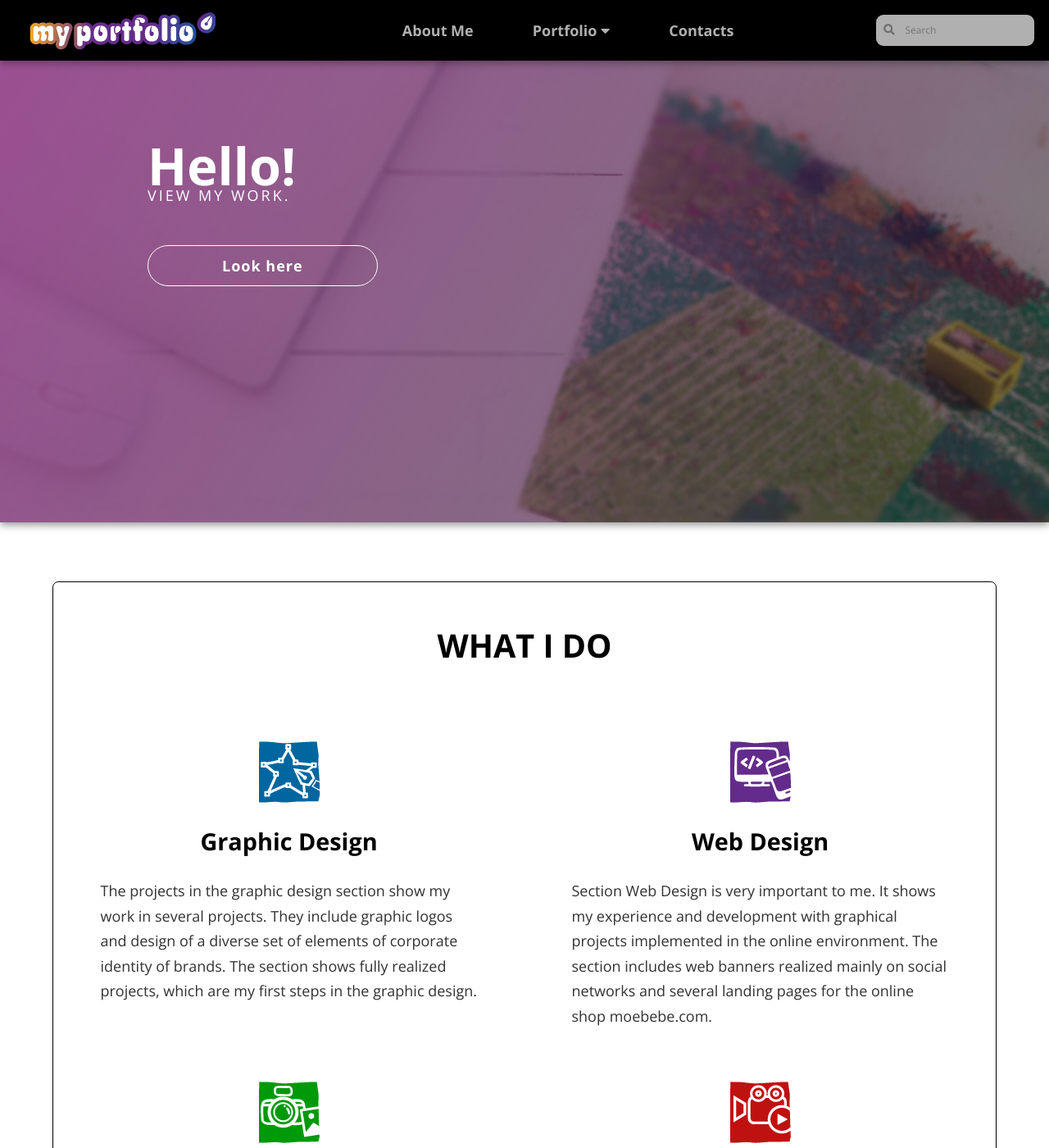
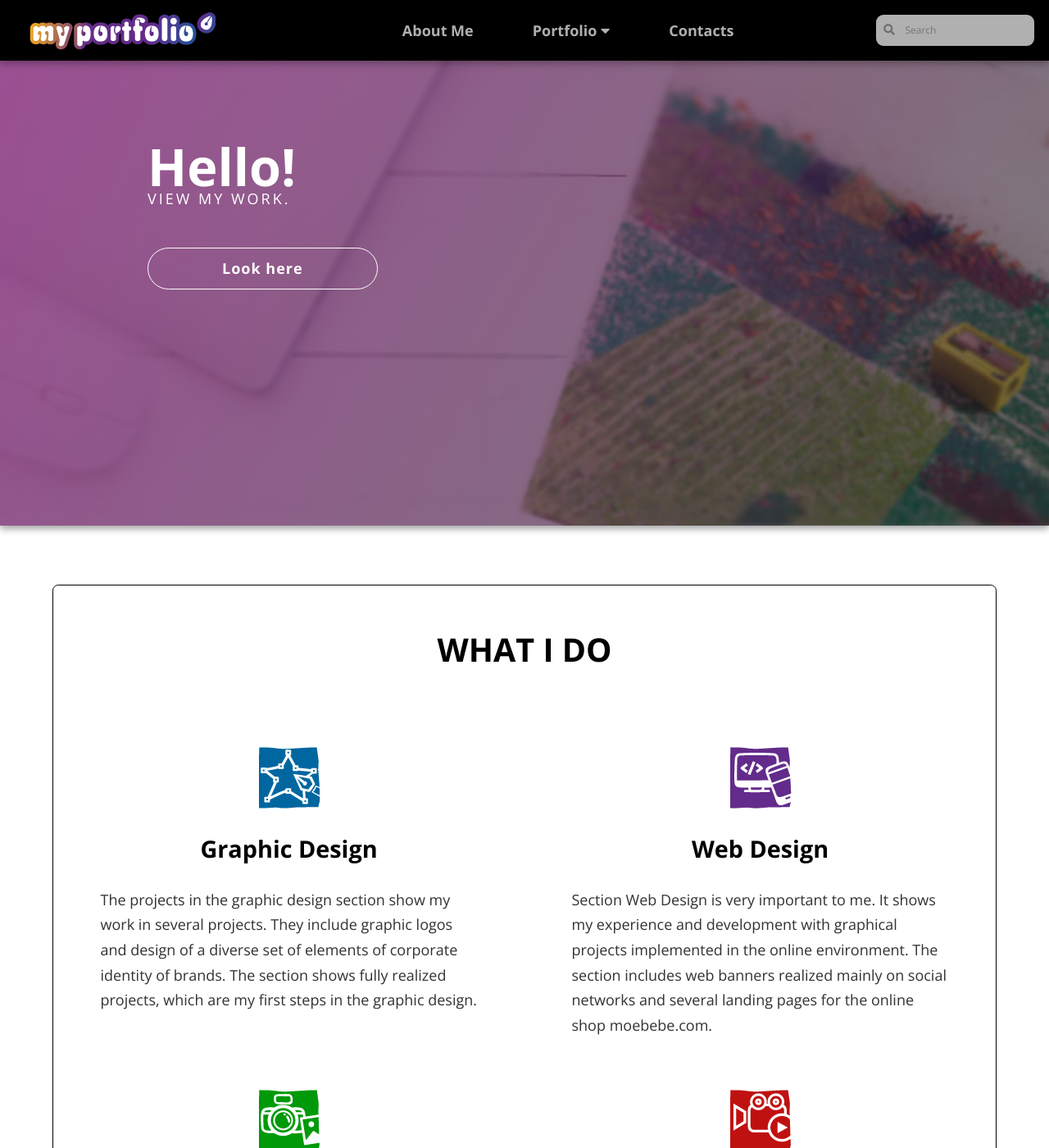
Before and after one commit to LiliyaMilanova/myportfolio, a Jekyll site: the page built from index.html, in a window 1280 px wide and 1400 px high. Shown: the whole window at 82% size. Built offline with Jekyll 4.4.1, drawn with Linux system fonts in a browser that asks for light colours; nearby versions of some CDN libraries.

Commit message:
Update typography.css

```diff
--- a/css/typography.css
+++ b/css/typography.css
@@ -13,12 +13,12 @@ h1, h2, h3, h4, h5, h6 {
     padding: 0;
 }
 
-h1 { font-size: 2.2rem;  line-height: 2.4rem;}
-h2 { font-size: 2rem;  line-height: 2.2rem;}
-h3 { font-size: 1.8rem;  line-height: 2rem;}
-h4 { font-size: 1.6rem;  line-height: 1.8rem;}
-h5 { font-size: 1.4rem;  line-height: 1.6rem;}
-h6 { font-size: 1.2rem;  line-height: 1.4rem;}
+h1 { font-size: 2.2rem;  line-height: 2.6rem;}
+h2 { font-size: 2rem;  line-height: 2.4rem;}
+h3 { font-size: 1.8rem;  line-height: 2.2rem;}
+h4 { font-size: 1.6rem;  line-height: 2rem;}
+h5 { font-size: 1.4rem;  line-height: 1.8rem;}
+h6 { font-size: 1.2rem;  line-height: 1.6rem;}
 
 h1 + h2 {
     margin-top: 0.9em;
```
